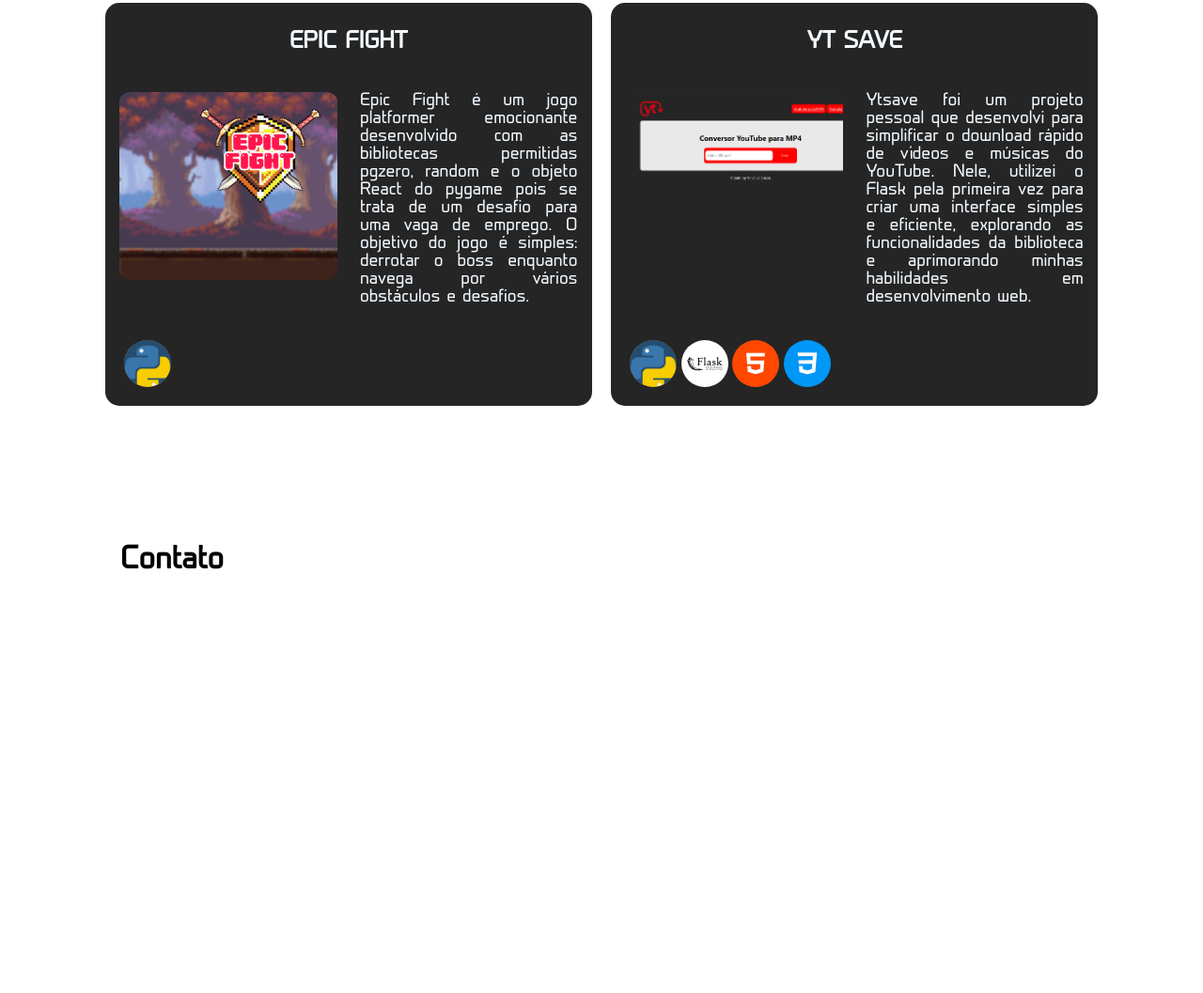
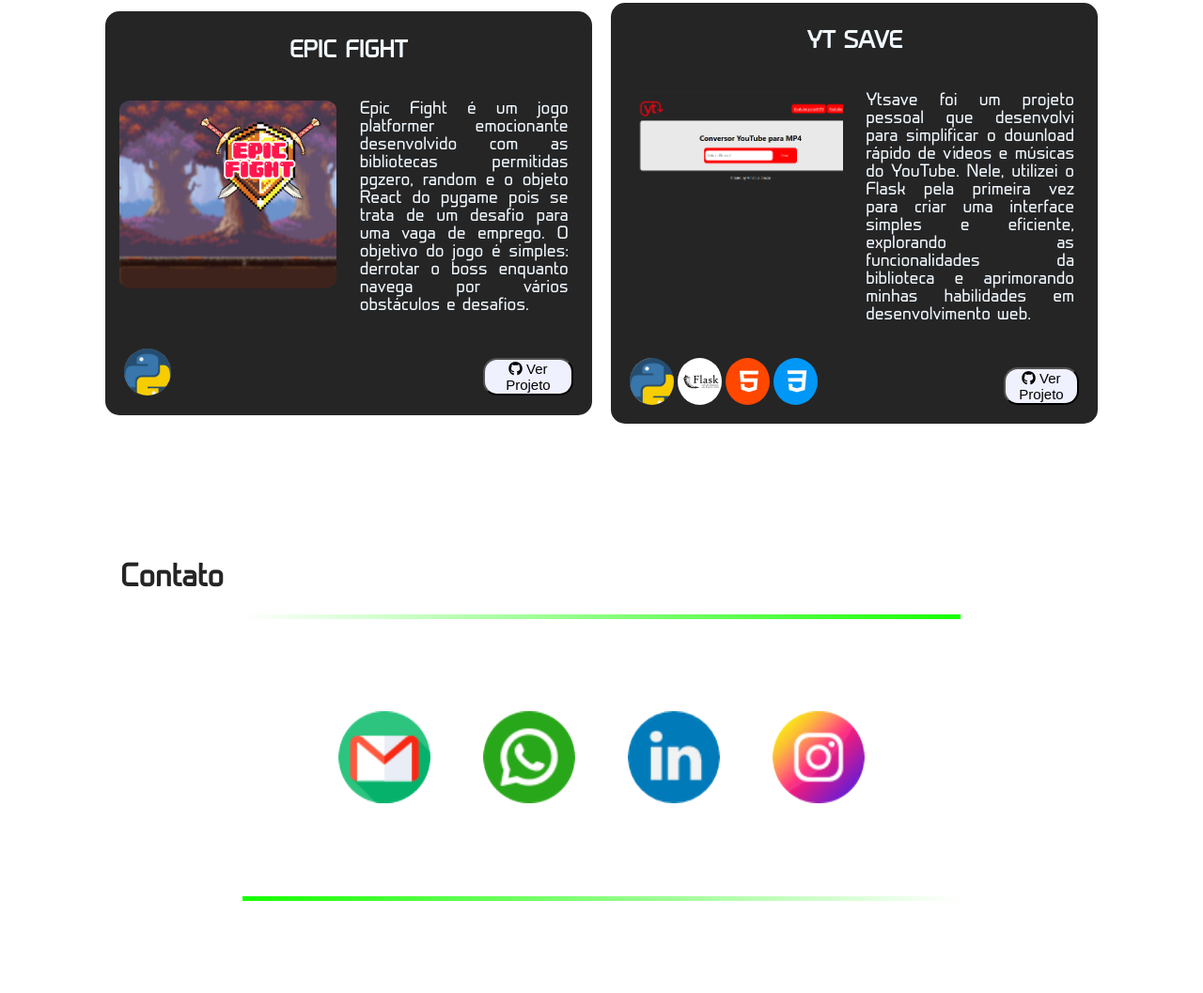
Before and after one commit to VSouz/portfolio, a plain HTML site: page index.html in a window 1280 px wide. Shown: the part 1743-2800 px from the top of the page at 94% size. Before the commit the page ends 2639 px from the top, so only its background shows below. Drawn offline with Linux system fonts and the light colour scheme; files whose address does not match are found by name.

Commit message:
Botões dos contatos

```diff
--- a/index.html
+++ b/index.html
@@ -5,13 +5,24 @@
     <meta name="viewport" content="width=device-width, initial-scale=1.0">
     <title>Document</title>
     <link rel="stylesheet" href="styles.css">
+    <link rel="stylesheet" href="https://cdnjs.cloudflare.com/ajax/libs/font-awesome/6.0.0-beta3/css/all.min.css">
+    <script src="portfolio.js"></script>
 </head>
 <body>
     <nav >
         <ul class="nav-bar">
-            <li class="nav-item">Sobre</li>
-            <li class="nav-item">Projetos</li>
-            <li class="nav-item">Contato</li>
+            <a href="#sobre">
+
+                <li class="nav-item">Sobre </li>
+            </a>
+            <a href="#parte3">
+
+                <li class="nav-item">Projetos</li>
+            </a>
+            <a href="#parte4">
+
+                <li class="nav-item">Contato</li>
+            </a>
         </ul>
     </nav>
     <div class="inicial">
@@ -56,7 +67,10 @@
                         <div class="tec-item" style="background-image: url(css.png)"></div>
                         <div class="tec-item"></div>
                     </div>
-                    <div class="git"></div>
+                    <div class="git">
+                        <button class="git-buttom" onclick="window.open('https://vocabulo-blush.vercel.app/', '_blank')"><i class="fa-solid fa-arrow-up-right-from-square"></i>  Ver Site</button>
+                        <button class="git-buttom" onclick="window.open('https://github.com/VSouz/Vocabulo', '_blank')"><i class="fa-brands fa-github"></i>  Ver Projeto</button>
+                    </div>
                 </div>
             </div>
             <div class="CardProjeto">
@@ -73,7 +87,10 @@
                         <div class="tec-item"  style="background-image: url(css.png)"></div>
 
                     </div>
-                    <div class="git"></div>
+                    <div class="git">
+                        <button class="git-buttom" onclick="window.open('https://github.com/VSouz/Cafeteria', '_blank')"><i class="fa-brands fa-github"></i>  Ver Projeto</button>
+
+                    </div>
                 </div>
             </div>
             <div class="CardProjeto">
@@ -89,7 +106,10 @@
 
 
                     </div>
-                    <div class="git"></div>
+                    <div class="git">
+                        <button class="git-buttom" onclick="window.open('https://github.com/VSouz/Epic-Fight', '_blank')"><i class="fa-brands fa-github"></i>  Ver Projeto</button>
+
+                    </div>
                 </div>
             </div>
             <div class="CardProjeto">
@@ -108,14 +128,31 @@
                         <div class="tec-item"  style="background-image: url(css.png)"></div>
 
                     </div>
-                    <div class="git"></div>
+                    <div class="git">
+                        <button class="git-buttom" onclick="window.open('https://github.com/VSouz/ytsave', '_blank')"><i class="fa-brands fa-github"></i>  Ver Projeto</button>
+
+                    </div>
                 </div>
             </div>
         </div>
     </div>
     <div id="parte4">
         <div>
-            <h1>Contato</h1>
+            <h1 >Contato</h1>
+            <div class='final-card'>
+
+                    <div class="contato" style="display: flex; flex-direction: row;justify-content: center; align-items: center; padding: 10%; gap: 10%; position: relative; overflow: hidden;">
+
+                        <buttom class="contato-item" style="background-image: url(e-mail.png);" onclick="enviarEmail()"></buttom>
+                        <buttom class="contato-item" style="background-image: url(whatsapp.png);" onclick="enviarWhatsApp()"></buttom>
+                        <div class="contato-item" style="background-image: url(linkedin.png); "></div>
+                        <div class="contato-item" style="background-image: url(instagram.png); " onclick="window.open('https://www.instagram.com/vsouza_s', '_blank')"></div>
+                        <div id="p1"></div>
+                        <div id="p2"></div>
+                        <div id="p3"></div>
+                        <div id="p4"></div>
+                    </div>
+            </div>
         </div>
     </div>
 </body>
--- /dev/null
+++ b/portfolio.js
@@ -0,0 +1,15 @@
+function enviarEmail() {
+    const email = "souzavincius1999@gmail.com";
+    const assunto = "Freelancer";
+    const corpo = "Olá, gostaria de seus serviços como freelancer";
+    const mailtoLink = `mailto:${email}?subject=${encodeURIComponent(assunto)}&body=${encodeURIComponent(corpo)}`;
+
+    window.location.href = mailtoLink;
+}
+
+function enviarWhatsApp() {
+    const numero = "5585999213944";
+    const mensagem = "Olá, gostaria de falar com você!";
+    const url = `https://wa.me/${numero}?text=${encodeURIComponent(mensagem)}`;
+    window.open(url, "_blank");
+}
--- a/styles.css
+++ b/styles.css
@@ -149,6 +149,19 @@ body{
   background-color: #252525;
 }
 
+.CardProjeto:hover{
+    padding: 20px;
+    border-radius: 15px;
+    color: #252525;
+    background: rgba(255, 255, 255, 0.3); /* Fundo semi-transparente */
+    backdrop-filter: blur(8px); /* Efeito de desfoque para simular o gelo */
+    -webkit-backdrop-filter: blur(8px); /* Compatibilidade para Safari */
+    box-shadow: 0 4px 8px rgba(0, 0, 0, 0.2); /* Sombra leve para destaque */
+    border: 1px solid rgba(255, 255, 255, 0.4); /* Borda sutil para realçar o efeito */
+
+}
+
+
 .Ctitulo {
   display: flex;
   width: 100%;
@@ -175,10 +188,13 @@ body{
  width: 50%;
  text-align: justify;
  /* padding: 2%; */
+ padding-right: 2%;
 }
 
 .Cfim{
   padding: 2%;
+  display: flex;
+  flex-direction: row;
 }
 
 .tec{
@@ -199,8 +215,139 @@ body{
   border-radius: 50%;
 }
 
+.git{
+  display: flex;
+  width: 100%;
+  justify-content: end;
+  align-items: end;
+  padding: 0% 2% 2% 0% ;
+  gap: 12%;
+}
+
+.git-buttom{
+  font-size: 15px;
+  width: 30%;
+  height: 5vh;
+  border-radius: 15px;
+  background-color: #f0f1ff;
+  cursor: pointer;
+  transition: transform 0.1s ease;
+}
+
+.git-buttom:active {
+  transform: scale(0.95);
+  background-color: #3f98fd;
+  border: none;
+}
+
 #parte4{
-  height: 50vh;
+  height: 80vh;
+  color: #252525;
   font-family: 'Prime', sans-serif;
+  /* background-color: #252525; */
   padding: 5% 10% 10%;
 }
+
+.contato-item{
+  width: 140px;
+  height: 100px;
+  /* background-color: #f0f1ff; */
+  background-size: 100%;
+  background-repeat: no-repeat;
+  background-position: center;
+  border-radius: 100%;
+  /* box-shadow: 0 4px 8px rgba(0, 0, 0, 0.2); */
+}
+
+.final-card{
+  position: relative;
+  display: flex;
+  flex-direction: row;
+  justify-content: center;
+}
+
+.contato-item:hover{
+  transform: scale(1.1);
+
+}
+
+#p1{
+  position: absolute;
+  top:0;
+  left: 0;
+  width: 100%;
+  height: 5px;
+  background: linear-gradient(to right, rgba(255, 0, 0, 0),rgb(21, 255, 0));
+  animation: contatoAnime1 2s  linear infinite;
+
+}
+#p2{
+  position: absolute;
+  top:0;
+  right: 0;
+  width: 5px;
+  height: 100%;
+  background: linear-gradient(to bottom, rgba(255, 0, 0, 0),rgba(21, 255, 0, 1));
+  animation: contatoAnime2 2s linear infinite;
+  animation-delay: 1s;
+
+
+}
+#p3{
+  position: absolute;
+  bottom: 0;
+  right: 0;
+  width: 100%;
+  height: 5px;
+  background: linear-gradient(to left, rgba(255, 0, 0, 0),rgba(21, 255, 0, 1));
+  animation: contatoAnime3 2s linear infinite;
+}
+#p4{
+  position: absolute;
+  bottom: 0;
+  left: 0;
+  width: 5px;
+  height: 100%;
+  background: linear-gradient(to top, rgba(255, 0, 0, 0),rgba(21, 255, 0, 1));
+  animation: contatoAnime4 2s  linear infinite;
+  animation-delay: 1s;
+
+}
+
+@keyframes contatoAnime1 {
+    0%{
+      transform: translateX(-100%);
+    }
+    100%{
+      transform: translateX(100%);
+
+    }
+}
+@keyframes contatoAnime2 {
+    0%{
+
+      transform: translatey(-100%);
+    }
+    100%{
+      transform: translatey(100%);
+
+    }
+}
+@keyframes contatoAnime3 {
+    0%{
+      transform: translateX(100%);
+    }
+    100%{
+      transform: translateX(-100%);
+
+    }
+}
+@keyframes contatoAnime4 {
+    0%{
+      transform: translatey(100%);
+    }
+    100%{
+      transform: translatey(-100%);
+
+    }
+}
```
Also changed, not shown: e-mail.png (added), euSury.png (added), github.png (added), instagram.png (added), linkedin.png (added), whatsapp.png (added).
